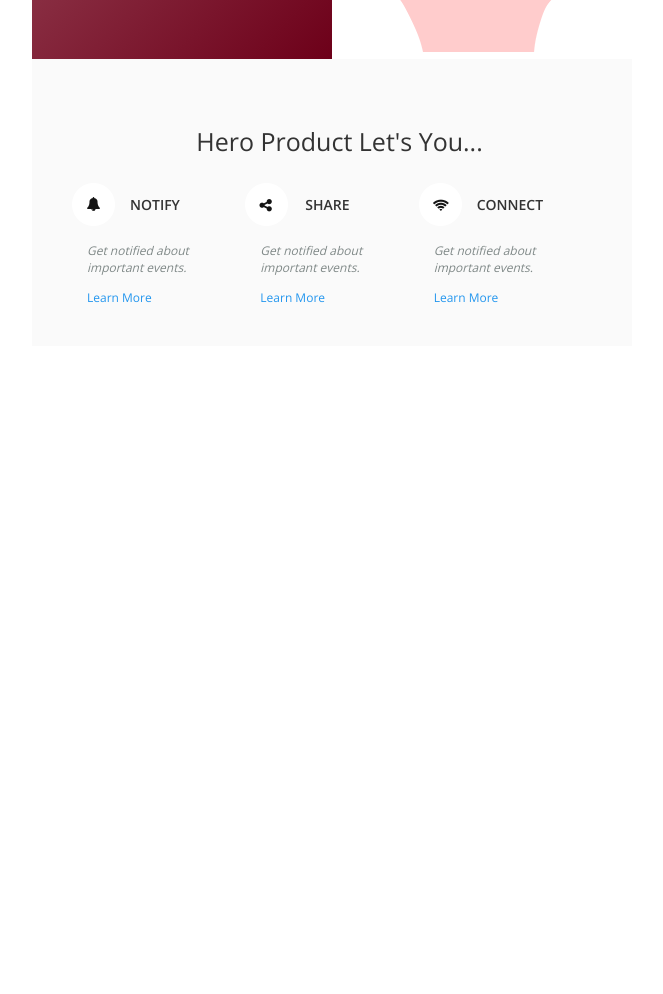
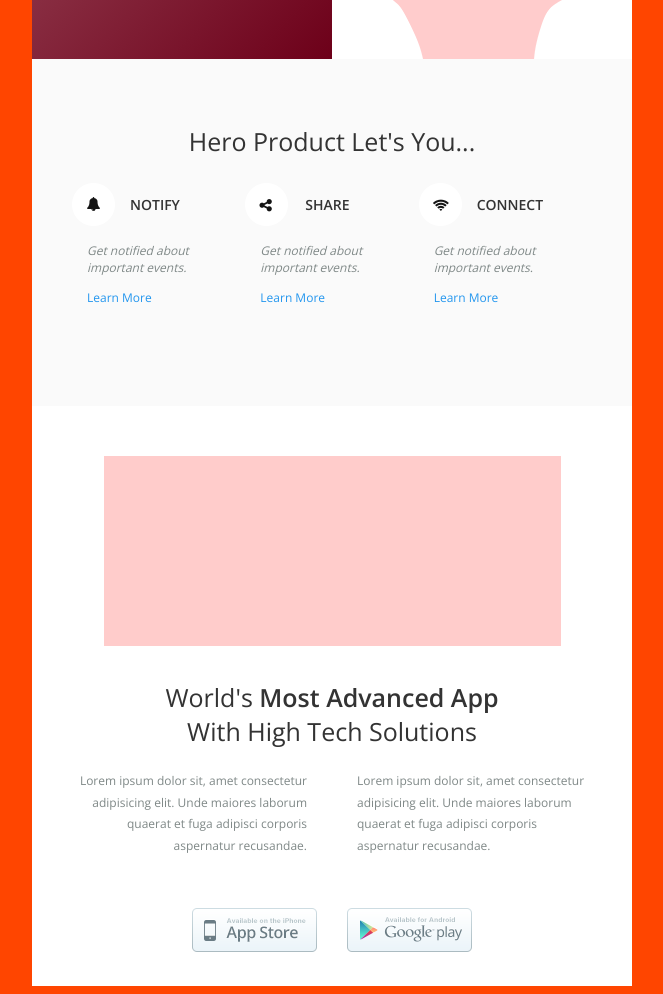
Before and after one commit to Web-Dev-Taz/Html-Email-Joe, a plain HTML site: page index.html in a window 1280 px wide. Shown: the part 382-1376 px from the top of the page, without its empty margins (308-971 px from the left). Before the commit the page ends 800 px from the top, so only its background shows below. Drawn offline with nearby package versions, Linux system fonts and the light colour scheme.

Commit message:
added advance section

```diff
--- a/index.html
+++ b/index.html
@@ -13,7 +13,7 @@
     <title>Document</title>
 </head>
 
-<body>
+<body style="background-color: orangered;">
     <!-- ⬇️ Start of Html Email (first OG container table / entire page) ⬇️ -->
     <table class="OGcontainer" width="100%" border="0" cellspacing="0" cellpadding="0">
         <tr>
@@ -23,7 +23,7 @@
                     cellpadding="0">
                     <!-- ⬇️ Start of Header ⬇️ -->
                     <tr>
-                        <td>
+                        <td style="background-color: white;">
                             <!-- ⬇️ Start of Header Left Side ⬇️ -->
                             <table class="header-left-side" width="50%" align="left" border="0" cellspacing="0"
                                 cellpadding="0"
@@ -84,7 +84,8 @@
                                 </tr>
                                 <tr>
                                     <td align="center">
-                                        <img src="images/smartwatch.png" alt="">
+                                        <img src="images/smartwatch.png" alt=""
+                                            style="position: relative; bottom: -7px;">
                                     </td>
                                 </tr>
                             </table>
@@ -93,11 +94,11 @@
                     </tr>
                     <!-- ⬆️ End of Header ⬆️ -->
                     <!-- --------------------------------------------------------------------------- -->
-                    <!-- ⬇️ Start of Row Two ⬇️ -->
+                    <!-- ⬇️ Start of (Let's You) Row Two ⬇️ -->
                     <tr>
-                        <td style="background-color: #fafafa; padding: 40px;">
-                            <h3 style="font-family: 'Open Sans', ' Helvetica Neue' , Helvetica, Arial, 'Lucida Grande' ,
-                                                sans-serif; color: #333333; padding: 0 0 0 15px; font-weight: 300; font-size: 25px;"
+                        <td style="background-color: #fafafa; padding: 40px 40px 100px;">
+                            <h3 style=" font-family: 'Open Sans' , ' Helvetica Neue' , Helvetica,
+                            Arial, 'Lucida Grande' , sans-serif; color: #333333; font-weight: 300; font-size: 25px;"
                                 align="center">
                                 Hero Product Let's You...</h3>
                             <!-- ⬇️ Start of Left Column of Row Two ⬇️ -->
@@ -132,7 +133,7 @@
                                     </td>
                                 </tr>
                             </table>
-                            <!-- ⬆️ End Left Column of Row Two ⬆️ -->
+                            <!-- ⬆️ End of Left Column of Row Two ⬆️ -->
                             <!-- ⬇️ Start of Center Column of Row Two ⬇️ -->
                             <table width="33.33%" align="left" border="0" cellspacing="0" cellpadding="0">
                                 <tr>
@@ -198,18 +199,74 @@
                                     </td>
                                 </tr>
                             </table>
-                            <!-- ⬆️ End Right Column of Row Two ⬆️ -->
+                            <!-- ⬆️ End of Right Column of Row Two ⬆️ -->
                         </td>
                     </tr>
-                    <!-- ⬆️ End of Row Two ⬆️ -->
+                    <!-- ⬆️ End of (Let's You) Row Two ⬆️ -->
                     <!-- --------------------------------------------------------------------------- -->
-                    <!-- ⬇️ Start of main row ⬇️ -->
+                    <!-- ⬇️ Start of Advanced Row ⬇️ -->
                     <tr>
                         <td>
-
+                            <table class="advanced-table" width="100%" align="center" border="0" cellspacing="0"
+                                cellpadding="0" style="background-color: white;">
+                                <tr>
+                                    <td align="center" style="padding: 50px 0 10px;">
+                                        <img src="/images/image_head.jpg" alt="">
+                                    </td>
+                                </tr>
+                                <tr>
+                                    <td>
+                                        <h3 style="font-family: 'Open Sans', ' Helvetica Neue' , Helvetica, Arial, 'Lucida Grande' ,
+                                                sans-serif; color: #333333; font-weight: 300; padding: 20px 0 5px 0; font-size: 25px; text-transform: capitalize; margin: 0;"
+                                            align="center">World's <span style="font-weight: 600;">most advanced
+                                                App</span><br> with high tech solutions</h3>
+                                    </td>
+                                </tr>
+                                <tr>
+                                    <td>
+                                        <table width="50%" align="left" border="0" cellspacing="0" cellpadding="0"
+                                            style="padding: 5px 15px 30px 15px;">
+                                            <tr>
+                                                <td align="right">
+                                                    <p style="font-family: 'Open Sans', ' Helvetica Neue' , Helvetica, Arial, 'Lucida Grande' ,
+                                                sans-serif; color: #7F8887; font-weight: 400;
+                                                line-height: 1.8; font-size: 12px; padding: 0 10px 40px 20px;">Lorem
+                                                        ipsum
+                                                        dolor sit, amet consectetur adipisicing elit. Unde maiores
+                                                        laborum quaerat et fuga adipisci corporis aspernatur recusandae.
+                                                    </p>
+                                                </td>
+                                            </tr>
+                                            <tr>
+                                                <td align="right">
+                                                    <img src="/images/appstore.png" alt="">
+                                                </td>
+                                            </tr>
+                                        </table>
+                                        <table width="50%" align="left" border="0" cellspacing="0" cellpadding="0"
+                                            style="padding: 5px 15px 30px 15px;">
+                                            <tr>
+                                                <td>
+                                                    <p style="font-family: 'Open Sans', ' Helvetica Neue' , Helvetica, Arial, 'Lucida Grande' ,
+                                                sans-serif; color: #7F8887; font-weight: 400;
+                                                line-height: 1.8; font-size: 12px; padding: 0 20px 40px 10px;">Lorem
+                                                        ipsum
+                                                        dolor sit, amet consectetur adipisicing elit. Unde maiores
+                                                        laborum quaerat et fuga adipisci corporis aspernatur recusandae.
+                                                    </p>
+                                                </td>
+                                            <tr>
+                                                <td>
+                                                    <img src="/images/playstore.png" alt="">
+                                                </td>
+                                            </tr>
+                                        </table>
+                                    </td>
+                                </tr>
+                            </table>
                         </td>
                     </tr>
-                    <!-- ⬆️ End of main row ⬆️ -->
+                    <!-- ⬆️ End of Advanced Row ⬆️ -->
                     <!-- --------------------------------------------------------------------------- -->
                     <!-- ⬇️ Start of main row ⬇️ -->
                     <tr>
```
